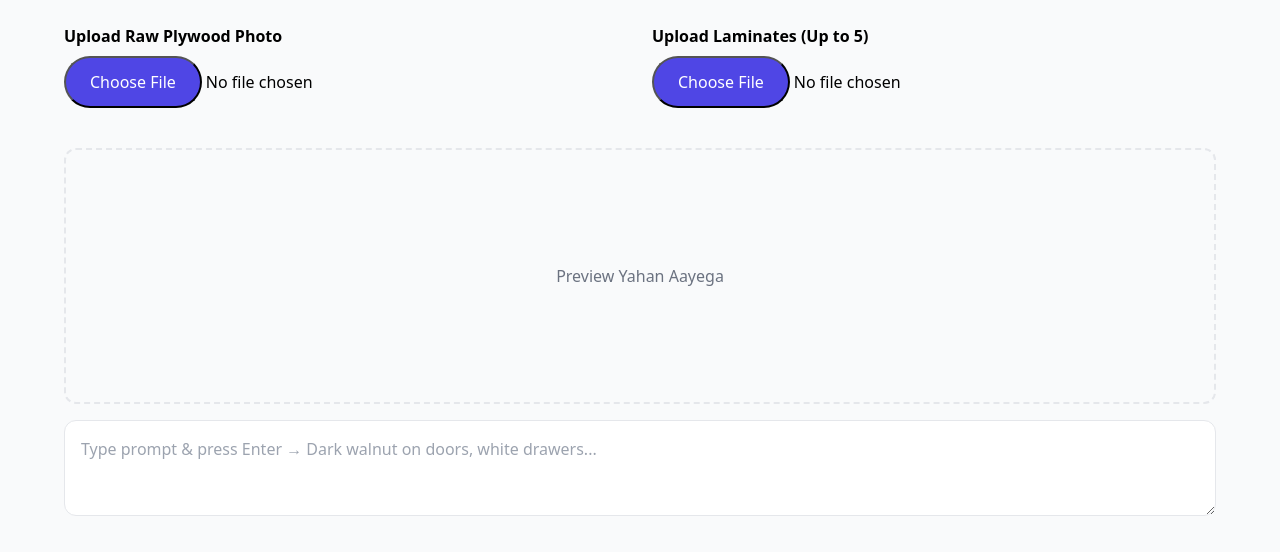
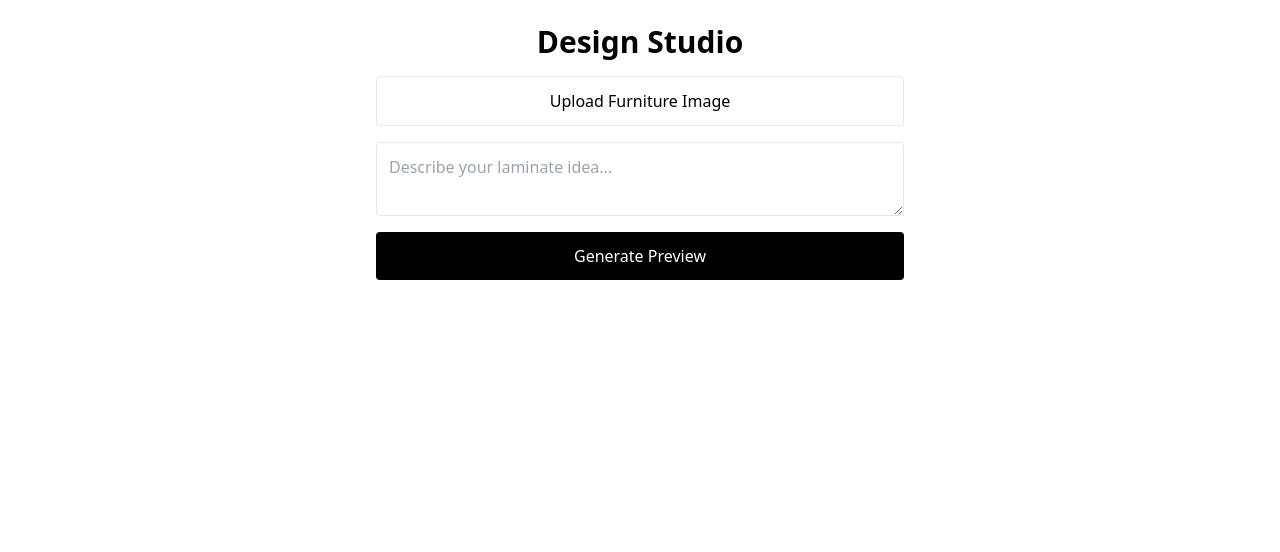
Before and after one commit to Anishshera/Laminate, a Next.js app: page / in a window 1280 px wide. Shown: the top 552 px of the page. Built offline with nearby package versions, Linux system fonts and the light colour scheme.

Commit message:
Update page.tsx

```diff
--- a/app/page.tsx
+++ b/app/page.tsx
@@ -1,102 +1,51 @@
-'use client';
-import { useState } from 'react';
+"use client";
+import { useState } from "react";
 
 export default function Home() {
-  const [rawPhoto, setRawPhoto] = useState<string | null>(null);
-  const [laminates, setLaminates] = useState<string[]>([]);
-  const [prompt, setPrompt] = useState('');
-  const [preview, setPreview] = useState<string | null>(null);
-  const [loading, setLoading] = useState(false);
-  const [promptHistory, setPromptHistory] = useState<string[]>([]);
+  const [image, setImage] = useState(null);
+  const [prompt, setPrompt] = useState("");
+  const [preview, setPreview] = useState(null);
 
-  const handleUpload = async (e: any, type: 'raw' | 'laminate') => {
-    const file = e.target.files?.[0];
-    if (!file) return;
-    const formData = new FormData();
-    formData.append('file', file);
-    const res = await fetch('/api/upload', { method: 'POST', body: formData });
-    const data = await res.json();
-    if (type === 'raw') setRawPhoto(data.url);
-    else setLaminates((prev) => [...prev, data.url].slice(0, 5));
+  const handleUpload = (e) => {
+    const file = e.target.files[0];
+    setImage(file);
+    setPreview(URL.createObjectURL(file));
   };
 
-  const handlePromptEnter = (e: React.KeyboardEvent<HTMLTextAreaElement>) => {
-    if (e.key === 'Enter' && !e.shiftKey) {
-      e.preventDefault();
-      if (!rawPhoto) return;
-      setLoading(true);
-      setPromptHistory((prev) => [...prev, prompt]);
-      setTimeout(() => {
-        // Replace with your AI call
-        setPreview('https://res.cloudinary.com/djzmfpmmv/image/upload/v1737070000/laminate-preview-sample.jpg');
-        setLoading(false);
-      }, 2000);
-      setPrompt('');
-    }
+  const generate = async () => {
+    if (!image || !prompt) return alert("Upload photo & write instruction");
+
+    const form = new FormData();
+    form.append("file", image);
+    form.append("prompt", prompt);
+
+    const res = await fetch("/upload", { method:"POST", body:form });
+    const data = await res.json();
+
+    alert("AI Response Coming Next Step");
+    console.log(data);
   };
 
   return (
-    <div className="min-h-screen bg-gray-50 p-6">
-      <div className="max-w-6xl mx-auto space-y-6">
-        {/* Upload Section */}
-        <div className="grid md:grid-cols-2 gap-6">
-          <div>
-            <h3 className="font-bold mb-2">Upload Raw Plywood Photo</h3>
-            <input
-              type="file"
-              accept="image/*"
-              onChange={(e) => handleUpload(e, 'raw')}
-              className="w-full file:py-3 file:px-6 file:rounded-full file:bg-indigo-600 file:text-white"
-            />
-            {rawPhoto && <img src={rawPhoto} className="mt-4 rounded-xl shadow w-full" />}
-          </div>
-          <div>
-            <h3 className="font-bold mb-2">Upload Laminates (Up to 5)</h3>
-            <input
-              type="file"
-              accept="image/*"
-              onChange={(e) => handleUpload(e, 'laminate')}
-              className="w-full file:py-3 file:px-6 file:rounded-full file:bg-indigo-600 file:text-white"
-            />
-            <div className="grid grid-cols-3 gap-4 mt-4">
-              {laminates.map((l, i) => (
-                <img key={i} src={l} className="rounded-lg h-24 object-cover border" />
-              ))}
-            </div>
-          </div>
-        </div>
+    <div className="p-6 flex flex-col gap-4 max-w-xl mx-auto">
+      <h1 className="text-3xl font-bold text-center">Design Studio</h1>
 
-        {/* Preview + Prompt */}
-        <div className="mt-6">
-          {preview ? (
-            <img src={preview} alt="Preview" className="w-full rounded-xl shadow" />
-          ) : (
-            <div className="w-full h-64 border-2 border-dashed rounded-xl flex items-center justify-center text-gray-500">
-              Preview Yahan Aayega
-            </div>
-          )}
+      <label className="p-3 border rounded cursor-pointer text-center">
+        Upload Furniture Image
+        <input type="file" onChange={handleUpload} className="hidden" />
+      </label>
 
-          <textarea
-            placeholder="Type prompt & press Enter → Dark walnut on doors, white drawers..."
-            value={prompt}
-            onChange={(e) => setPrompt(e.target.value)}
-            onKeyDown={handlePromptEnter}
-            className="mt-4 w-full p-4 border rounded-xl h-24 focus:outline-none"
-          />
-          {loading && <p className="mt-2 text-gray-600">AI Magic Ho Raha Hai...</p>}
+      {preview && <img src={preview} className="rounded w-full mt-2" />}
 
-          {promptHistory.length > 0 && (
-            <div className="mt-4">
-              <h4 className="font-bold mb-2">Prompt History:</h4>
-              <ul className="list-disc list-inside text-gray-700">
-                {promptHistory.map((p, i) => (
-                  <li key={i}>{p}</li>
-                ))}
-              </ul>
-            </div>
-          )}
-        </div>
-      </div>
+      <textarea
+        placeholder="Describe your laminate idea..."
+        className="p-3 border rounded"
+        onChange={(e)=>setPrompt(e.target.value)}
+      />
+
+      <button onClick={generate} className="bg-black text-white p-3 rounded">
+        Generate Preview
+      </button>
     </div>
   );
 }
```
